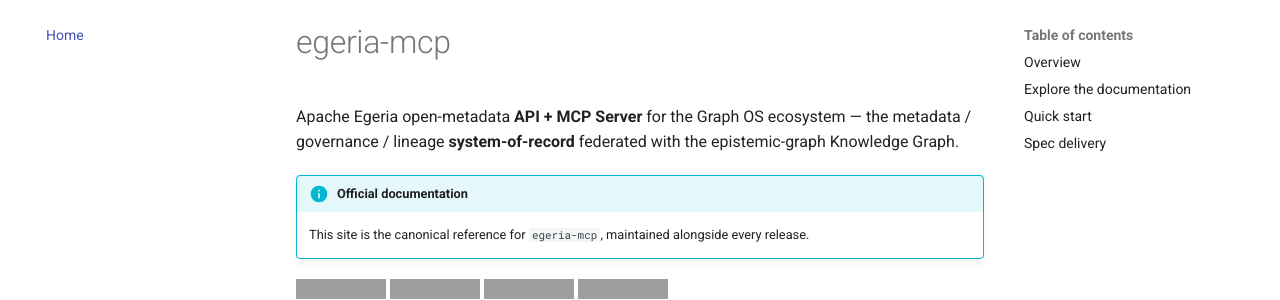
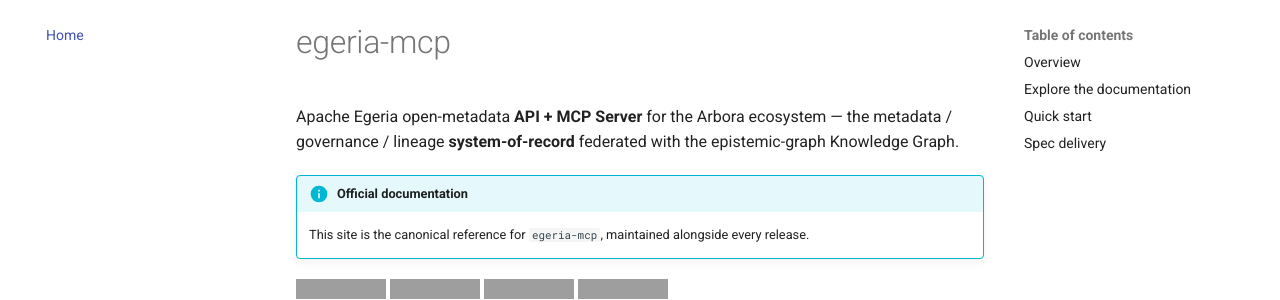
Before and after one commit to Knuckles-Team/egeria-mcp, an MkDocs documentation site: the page built from docs/index.md, in a window 1280 px wide and 900 px high, cut to the strip 124-424 px from the top of the window. Built offline with MkDocs 1.6.1 and Material for MkDocs 9.7.7, drawn with Linux system fonts in a browser that asks for light colours; comment, search, counter and statistics services are not loaded; grey boxes are pictures that could not be loaded.

Commit message:
chore: rename graph-os terminology to arbora [skip ci]
Deterministic graph-os -> arbora terminology replace (replacements=10 files=8 paths_moved=0), with hosts
au.arpa -> arbora.arpa and graph-os.arpa -> arbora-mcp.arpa.

Spec: none (rename)
Co-Authored-By: Claude Opus 5.5 (1M context) <noreply@anthropic.com>

```diff
--- a/.pre-commit-config.yaml
+++ b/.pre-commit-config.yaml
@@ -1,7 +1,7 @@
 # Without this, `pre-commit install` wires ONLY the pre-commit hook, so `git push`
 # runs nothing and every hook staged pre-push is silently dead code.
 default_install_hook_types: [pre-commit, pre-push]
-# Phase 0 dev-velocity contract (graph-os-completion-program): a hook with no
+# Phase 0 dev-velocity contract (arbora-completion-program): a hook with no
 # explicit `stages:` below is commit-only, never both.
 default_stages: [pre-commit]
 repos:
--- a/docs/index.md
+++ b/docs/index.md
@@ -1,6 +1,6 @@
 # egeria-mcp
 
-Apache Egeria open-metadata **API + MCP Server** for the Graph OS ecosystem
+Apache Egeria open-metadata **API + MCP Server** for the Arbora ecosystem
 — the metadata / governance / lineage **system-of-record** federated with the
 epistemic-graph Knowledge Graph.
 
--- a/mkdocs.yml
+++ b/mkdocs.yml
@@ -1,5 +1,5 @@
 site_name: "egeria-mcp"
-site_description: "Apache Egeria open-metadata API + MCP Server — the metadata / governance / lineage system-of-record for the Graph OS ecosystem."
+site_description: "Apache Egeria open-metadata API + MCP Server — the metadata / governance / lineage system-of-record for the Arbora ecosystem."
 site_url: "https://knuckles-team.github.io/egeria-mcp/"
 repo_name: "Knuckles-Team/egeria-mcp"
 repo_url: "https://github.com/Knuckles-Team/egeria-mcp"
```
Also changed, not shown: AGENTS.md (+1 -1 lines), README.md (+2 -2 lines), egeria_mcp/skills/egeria-mcp-operations/SKILL.md (+2 -2 lines), 2 other files.
